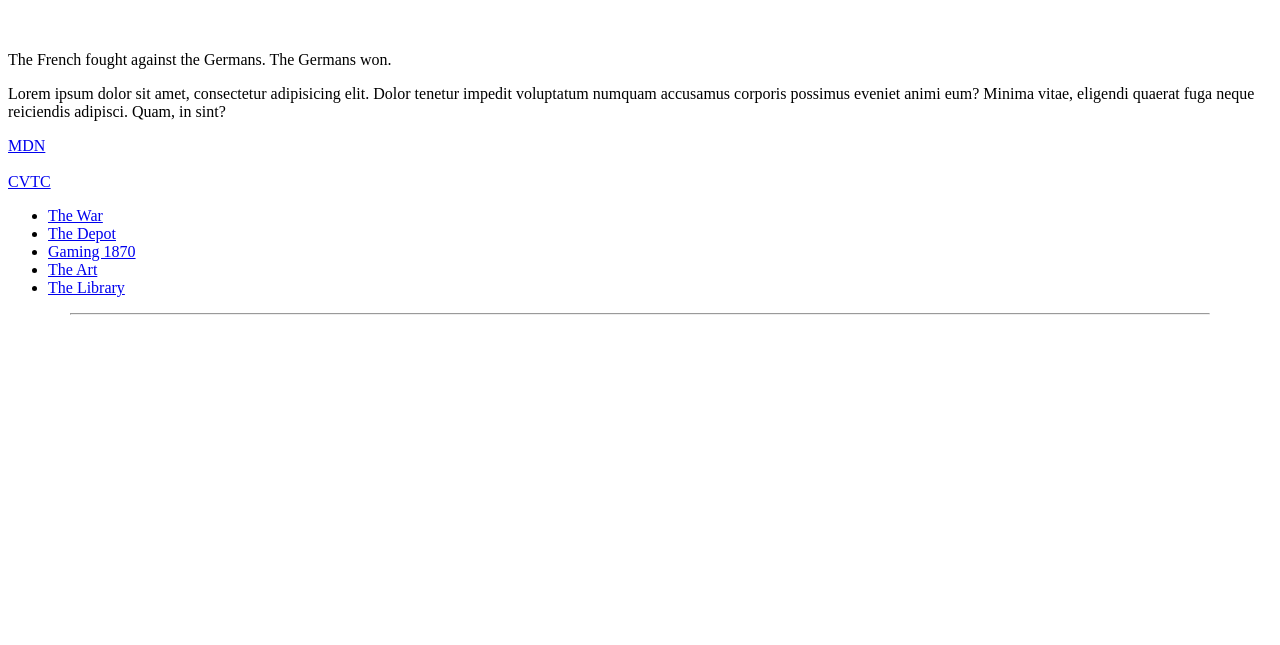
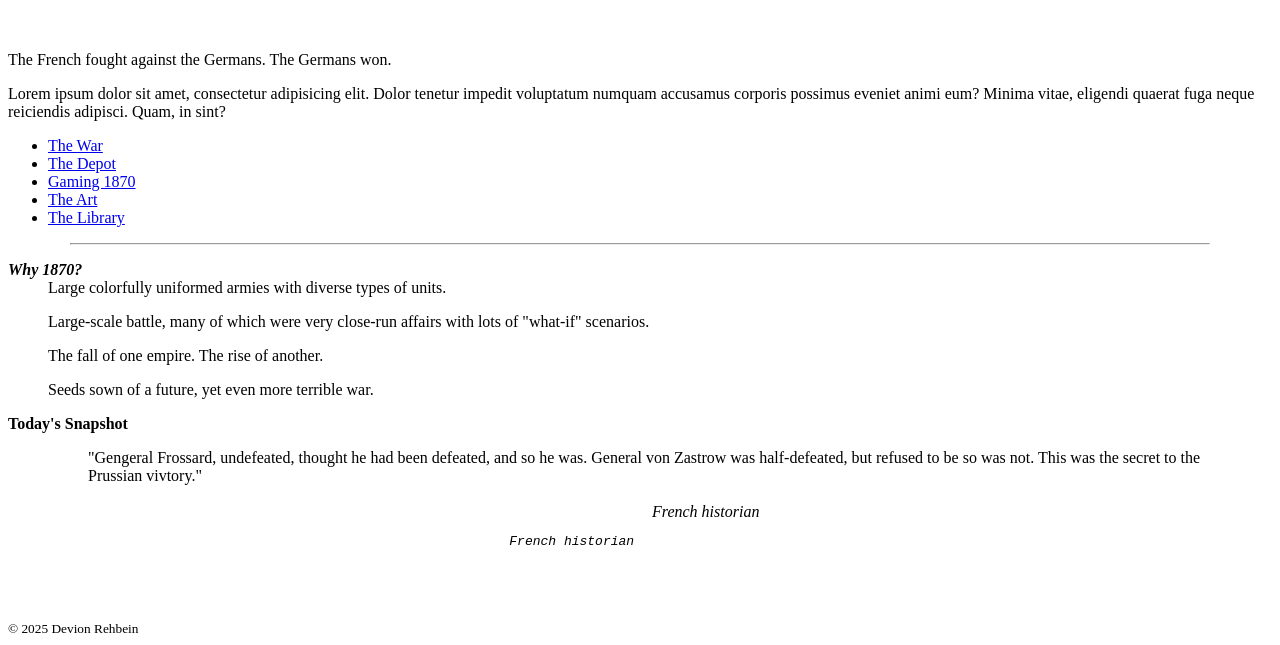
Before and after one commit to drehbein/CVTC-IT-SD, a plain HTML site: page Web1/Module1/fpwStage01_drehbein/fpwStage01.html in a window 1280 px wide. Shown: the part 246-891 px from the top of the page. Before the commit the page ends 800 px from the top, so only its background shows below. Drawn offline with Linux system fonts and the light colour scheme.

Commit message:
Followed class participation

```diff
--- a/Web1/Module1/fpwStage01_drehbein/fpwStage01.html
+++ b/Web1/Module1/fpwStage01_drehbein/fpwStage01.html
@@ -33,9 +33,9 @@
 
       <a href="target URL">link text the user sees</a>
     -->
-    <a href="https://developer.mozilla.org">MDN</a>
+    <!-- <a href="https://developer.mozilla.org">MDN</a>
     <br><br>
-    <a href="http://www.cvtc.edu" target="_blank">CVTC</a>
+    <a href="http://www.cvtc.edu" target="_blank">CVTC</a> -->
 
     <!--
       List-related tags in HTML
@@ -86,7 +86,39 @@
     </nav>
 
     <!-- Display a horizontal line that takes up 90% of the width of the page -->
-    <hr width="90%">
+    <hr style="width: 90%;">
+
+    <!-- Main page content -->
+    <main>
+      <!-- Use a definition list to create main content. -->
+      <dl>
+        <div>
+          <dt><strong><em>Why 1870?</em></strong></dt>
+          <dd>Large colorfully uniformed armies with diverse types of units.</dd>
+          <dd><p>Large-scale battle, many of which were very close-run affairs with lots of "what-if" scenarios.</p></dd>
+          <dd><p>The fall of one empire. The rise of another.</p></dd>
+          <dd><p>Seeds sown of a future, yet even more terrible war.</p></dd>
+        </div>
+
+        <div>
+          <dt><strong>Today's Snapshot</strong></dt>
+          <dd>
+            <blockquote>
+              "Gengeral Frossard, undefeated, thought he had been defeated, and so he was. General von Zastrow was half-defeated, but refused to be so was not. This was the secret to the Prussian vivtory."
+              <br><br>
+              &nbsp;&nbsp;&nbsp;&nbsp;&nbsp;&nbsp;&nbsp;&nbsp;&nbsp;&nbsp;&nbsp;&nbsp;&nbsp;&nbsp;&nbsp;&nbsp;&nbsp;&nbsp;&nbsp;&nbsp;&nbsp;&nbsp;&nbsp;&nbsp;&nbsp;&nbsp;&nbsp;&nbsp;&nbsp;&nbsp;&nbsp;&nbsp;&nbsp;&nbsp;&nbsp;&nbsp;&nbsp;&nbsp;&nbsp;&nbsp;&nbsp;&nbsp;&nbsp;&nbsp;&nbsp;&nbsp;&nbsp;&nbsp;&nbsp;&nbsp;&nbsp;&nbsp;&nbsp;&nbsp;&nbsp;&nbsp;&nbsp;&nbsp;&nbsp;&nbsp;&nbsp;&nbsp;&nbsp;&nbsp;&nbsp;&nbsp;&nbsp;&nbsp;&nbsp;&nbsp;&nbsp;&nbsp;&nbsp;&nbsp;&nbsp;&nbsp;&nbsp;&nbsp;&nbsp;&nbsp;&nbsp;&nbsp;&nbsp;&nbsp;&nbsp;&nbsp;&nbsp;&nbsp;&nbsp;&nbsp;&nbsp;&nbsp;&nbsp;&nbsp;&nbsp;&nbsp;&nbsp;&nbsp;&nbsp;&nbsp;&nbsp;&nbsp;&nbsp;&nbsp;&nbsp;&nbsp;&nbsp;&nbsp;&nbsp;&nbsp;&nbsp;&nbsp;&nbsp;&nbsp;&nbsp;&nbsp;&nbsp;&nbsp;&nbsp;&nbsp;&nbsp;&nbsp;&nbsp;&nbsp;&nbsp;&nbsp;&nbsp;&nbsp;&nbsp;&nbsp;&nbsp;&nbsp;&nbsp;&nbsp;&nbsp;&nbsp;&nbsp;&nbsp;&nbsp;&nbsp;&nbsp;<em>French historian</em>
+              <pre>                                                      <em>French historian</em></pre> <!-- Changes font?-->
+            </blockquote>
+          </dd>
+        </div>
+      </dl>
+    </main>
+
+    <br><br><br>
+
+    <footer>
+      <small>&copy; 2025 Devion Rehbein</small>
+    </footer>
 
   </div>
 
```
Also changed, not shown: 2 other files.
